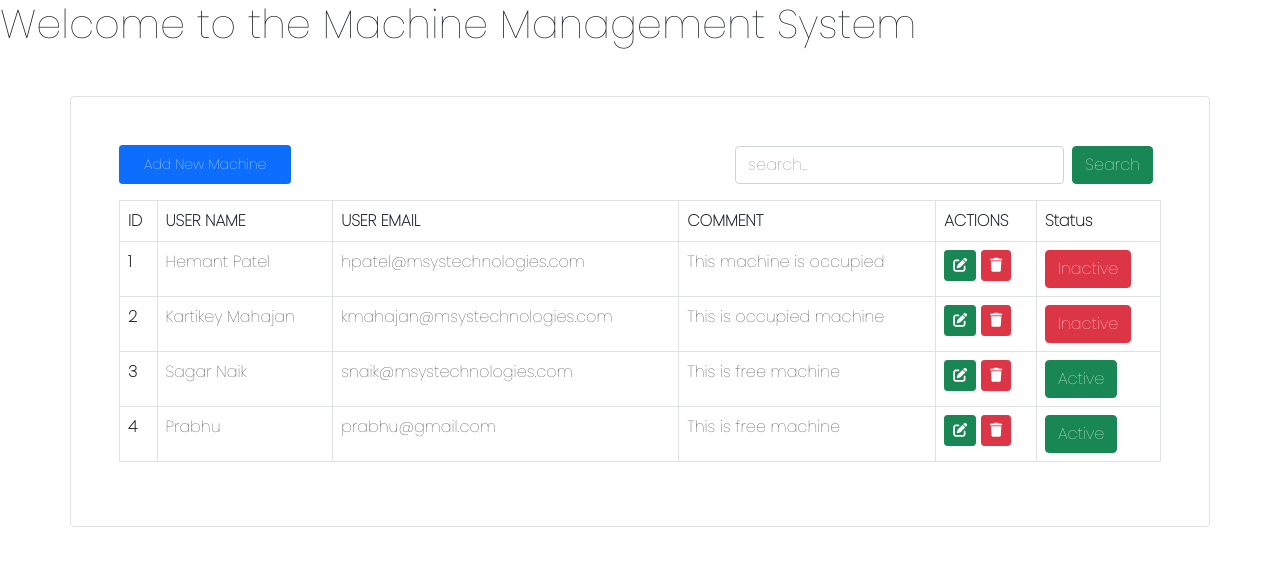
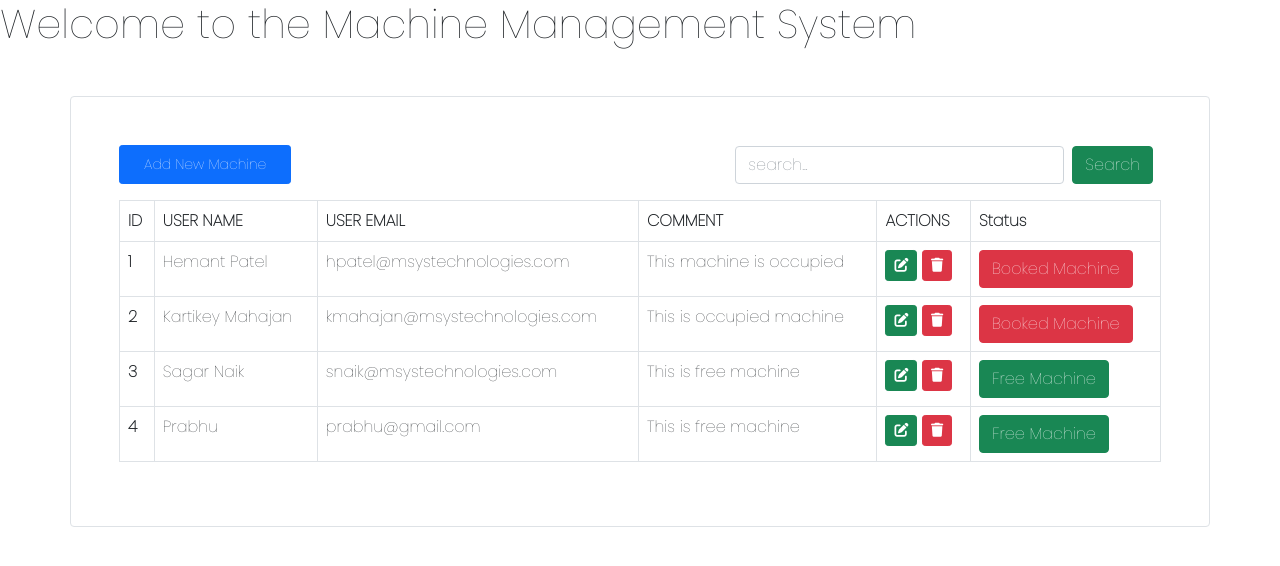
Before and after one commit to Hemant-Patel-Msys/Laptop_Management_System, a Django app: page / in a window 1280 px wide. Shown: the top 566 px of the page. Run offline with Django 4.2, Linux system fonts and the light colour scheme; data comes from the database, SQL or seed files in the repository.

Commit message:
Version 1.0

```diff
--- a/Machine_Management_System/templates/index.html
+++ b/Machine_Management_System/templates/index.html
@@ -79,9 +79,9 @@
     </td>
     <td>
       {% if laptop.status %}
-      <a href="" class="btn btn-success" name="Active">Active</a>
+      <a href="" class="btn btn-success" name="Active">Free Machine</a>
       {% else %}
-      <a href="" class="btn btn-danger" name="Inactive">Inactive</a>
+      <a href="" class="btn btn-danger" name="Inactive">Booked Machine</a>
       {% endif %}
 
 
```
